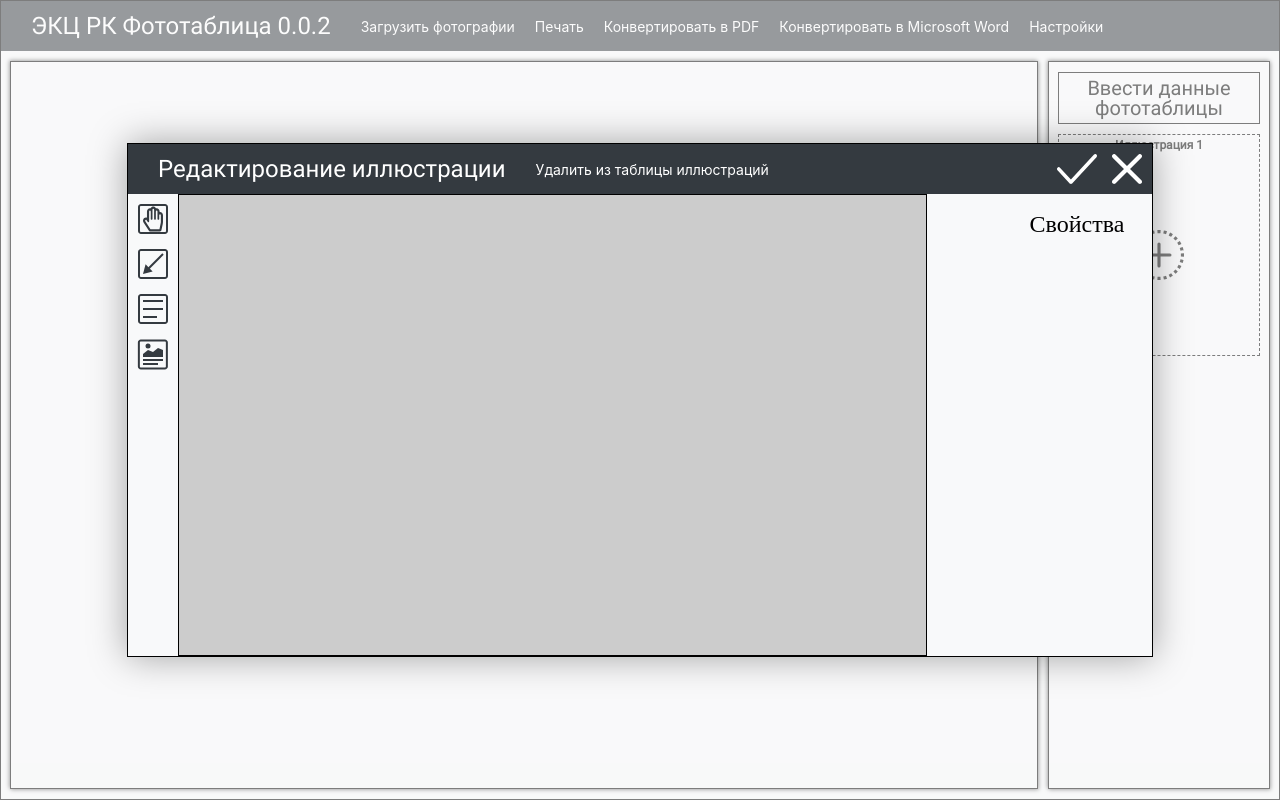
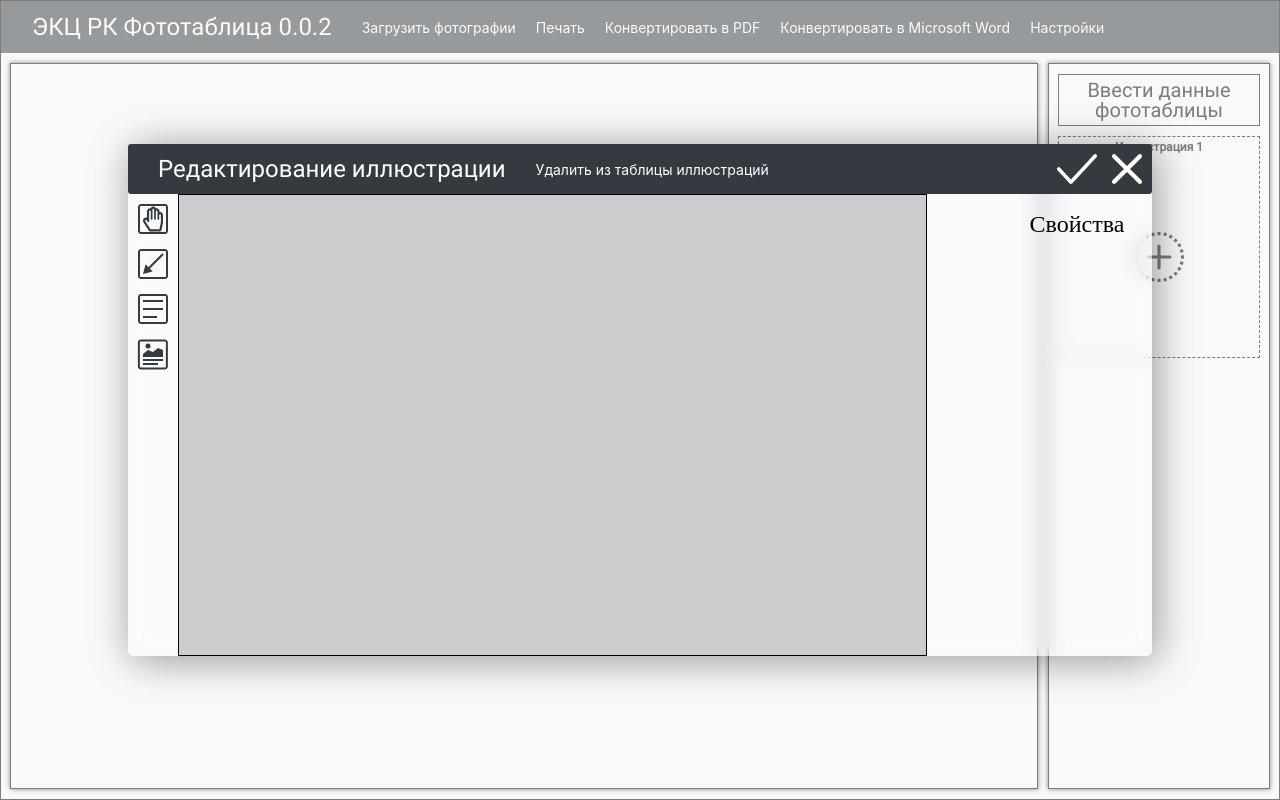
Before and after one commit to Russs11/exp_photo_table, a plain HTML site: page src/editPhoto.html in a window 1280 px wide. Drawn offline with Linux system fonts and the light colour scheme.

Commit message:
w19.05.2022

```diff
--- a/src/scss/Header.scss
+++ b/src/scss/Header.scss
@@ -13,4 +13,6 @@
     min-width: 1200px;
     height: 50px;
     background-color: #343a40;
+    border: 1px solid #343a40;
+    // border-radius: 3px;
 }
--- a/src/scss/ModalContainer.scss
+++ b/src/scss/ModalContainer.scss
@@ -24,8 +24,11 @@
     bottom: 0;
     right: 0;
 
-    background-color: #f8f9fa;
-
-    border: 1px solid #000;
-    box-shadow: 0px 0px 35px rgba(0, 0, 0, 0.35);
+    // background-color: #f8f9fa;
+    background-color: rgba(255, 255, 255, 0.2);
+    backdrop-filter: blur(8px);
+    // border: 1px solid #343a40;
+    // border: 1px solid #000;
+    box-shadow: 4px 4px 40px rgba(0, 0, 0, 0.4);
+    border-radius: 5px;
 }
--- a/src/scss/ModalContentGrid.scss
+++ b/src/scss/ModalContentGrid.scss
@@ -134,14 +134,17 @@
 
 ::-webkit-scrollbar-track {
     background-color: #dbd9d9;
+    border-radius:5px;
 }
 
 ::-webkit-scrollbar-thumb {
-    background-color: #404346;
+    // background-color: #404346;
+    background-color: #dbd9d9;
     opacity: 0.3;
     border-radius: 10px;
 }
 ::-webkit-scrollbar-thumb:hover {
     // width: 12px;
     background-color: #595a5a;
+    transition: 5ms;
 }
--- a/src/scss/ModalHeader.scss
+++ b/src/scss/ModalHeader.scss
@@ -1,8 +1,9 @@
-.modal-header{
+.modal-header {
     display: flex;
     flex-shrink: 0;
 
     height: 50px;
 
     background-color: #343a40;
+    border-radius: 3px;
 }
```
Also changed, not shown: src/css/Header.css, src/css/ModalContainer.css, src/css/ModalContentGrid.css, src/css/ModalHeader.css, src/css/style.css.
